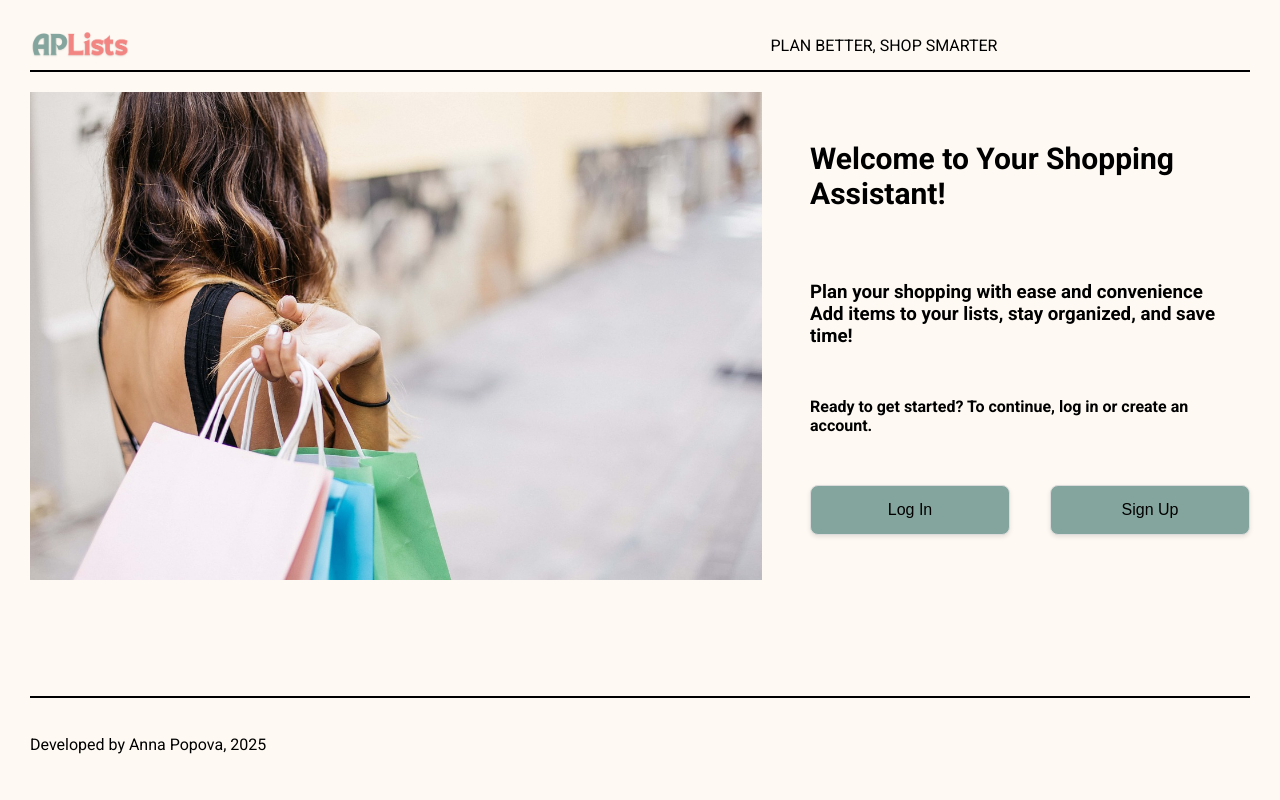
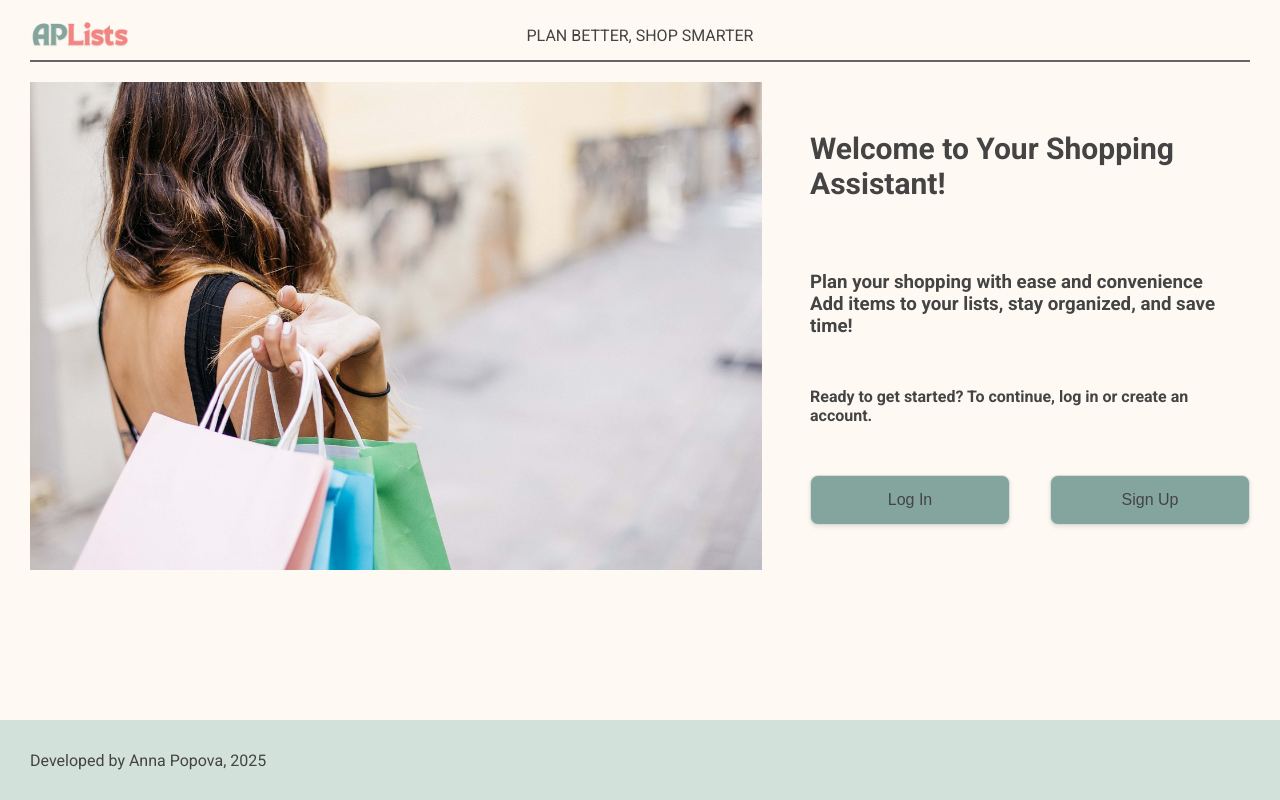
Before and after one commit to anyuka007/shopping-list, a React (Vite) app in the folder frontend/: page /start in a window 1280 px wide. Built offline with nearby package versions, Linux system fonts and the light colour scheme.

Commit message:
style: update button and footer styles, enhance header layout, and clean up CSS across components

```diff
--- a/frontend/src/components/Button/Button.css
+++ b/frontend/src/components/Button/Button.css
@@ -1,8 +1,8 @@
 .button-component {
     background-color: #efefef;
+    color: var(--text-color);
     background-color: var(--secondary-color);
     font-size: 14px;
-    /* margin-bottom: 2rem; */
     padding: 1rem;
     border: 1px solid #dcdcdc;
     border-radius: 8px;
--- a/frontend/src/components/Footer/Footer.css
+++ b/frontend/src/components/Footer/Footer.css
@@ -1,6 +1,12 @@
 .footer {
-    flex: 0 0 7%;
+    flex: 0 0 10%;
     display: flex;
     align-items: center;
-    margin-top: 2rem;
+    /* margin-top: 2rem; */
+    background-color: #d2e1da;
+    /* background-color: #dce8e2; */
 }
+
+.footer p {
+    margin-left: 3rem;
+}
--- a/frontend/src/components/Footer/Footer.jsx
+++ b/frontend/src/components/Footer/Footer.jsx
@@ -1,8 +1,11 @@
-import React from "react";
 import "./Footer.css";
 
 const Footer = () => {
-    return <div className="footer">Developed by Anna Popova, 2025</div>;
+    return (
+        <div className="footer">
+            <p>Developed by Anna Popova, 2025</p>
+        </div>
+    );
 };
 
 export default Footer;
--- a/frontend/src/components/Header/Header.css
+++ b/frontend/src/components/Header/Header.css
@@ -1,8 +1,8 @@
 .header-container {
     display: flex;
-    justify-content: space-between;
     align-items: center;
     margin-bottom: 1rem;
+    padding: 2rem 3rem 0 3rem;
 }
 
 .header-left {
@@ -25,43 +25,3 @@
     gap: 10px;
     justify-self: flex-end;
 }
-
-/* .header-container {
-    display: flex;
-    justify-content: space-between;
-    align-items: center;
-    padding: 1rem;
-    background-color: #f8f8f8;
-}
-
-.header-left {
-    display: flex;
-    align-items: center;
-}
-
-.header-right {
-    display: flex;
-    align-items: center;
-}
-
-.header-container p {
-    margin: 0;
-    text-align: center;
-    flex-grow: 1;
-} */
-
-/* .header-right button {
-    background-color: #efefef;
-    background-color: #84a59d;
-    padding: 1rem;
-    font-size: 14px;
-
-    border: 1px solid #dcdcdc;
-    border-radius: 8px;
-    box-shadow: 0 2px 4px rgba(0, 0, 0, 0.1);
-    transition: background-color 0.3s ease, box-shadow 0.3s ease;
-}
-
-.header-right button:hover {
-    background-color: #bdb8b0;
-} */
--- a/frontend/src/components/List/List.css
+++ b/frontend/src/components/List/List.css
@@ -3,16 +3,11 @@
 .list-container {
     width: 300px;
     height: 300px;
-
     overflow: hidden;
     overflow-y: auto;
-    /* border-radius: 20px;
-    background: #fefaf3;
-    box-shadow: 0 4px 8px rgba(0, 0, 0, 0.1); */
     border-radius: 20px;
     background: var(--primary-color);
     box-shadow: 20px 20px 60px #bebebe, -20px -20px 60px #ffffff;
-
     margin: 1rem;
 }
 
@@ -46,9 +41,6 @@
     background-color: var(--tertiary-color);
     color: #f7ede2;
     max-width: 100%;
-    /* word-wrap: break-word;
-    word-break: break-word;
-    white-space: normal;  */
 }
 
 .list-name-left {
@@ -72,6 +64,21 @@
 .list-name h3:hover {
     color: #555;
     transform: scale(1.1);
+}
+
+.list-new-name-input,
+.list-new-item input {
+    width: 100%;
+    border: none;
+    border-bottom: 1px solid var(--secondary-color);
+    background-color: inherit;
+    font-size: 16px;
+    transition: border-color 0.3s ease;
+}
+
+.list-new-name-input:focus,
+.list-new-item input:focus {
+    outline: none;
 }
 
 .list-name-icons {
@@ -99,25 +106,6 @@
     justify-content: space-between;
     align-items: center;
     padding: 0 2rem;
-    /* margin: 1.2rem 0; */
-}
-
-.list-new-item input {
-    width: 100%;
-    padding: 10px 0;
-    /* border-bottom: 1px solid #ccc; */
-    border: none;
-    border-bottom: 1px solid var(--secondary-color);
-    /* background-color: #fffcf7; */
-    background-color: inherit;
-    font-size: 16px;
-    transition: border-color 0.3s ease;
-}
-
-.list-new-item input:focus {
-    border-color: #fff;
-    border-bottom: 1px solid var(--secondary-color);
-    outline: none;
 }
 
 .plus-icon {
--- a/frontend/src/css/App.css
+++ b/frontend/src/css/App.css
@@ -9,6 +9,7 @@
     --primary-color: #fefaf3;
     --secondary-color: #84a59d;
     --tertiary-color: #f28482;
+    --text-color: #444;
 }
 
 #root {
@@ -17,10 +18,10 @@
 
 body {
     font-size: 1.6rem;
+    color: var(--text-color);
     height: 100%;
     font-family: "Roboto", serif;
     background-color: var(--primary-color);
-    /* background-color: #f7ede2; */
 }
 
 .whole-page {
@@ -28,13 +29,14 @@ body {
     width: 100%;
     display: flex;
     flex-direction: column;
-    padding: 3rem;
+    /*  padding: 3rem; */
 }
 
 .main-container {
     flex: 1 1 auto;
-    border-top: 2px solid black;
-    border-bottom: 2px solid black;
+    border-top: 2px solid #666 /*  var(--text-color) */;
+    /* border-bottom: 2px solid #666; */
+    margin: 0 3rem;
 }
 
 .form-validation-error {
--- a/frontend/src/css/Login.css
+++ b/frontend/src/css/Login.css
@@ -15,9 +15,7 @@
 }
 
 .login-container-form {
-    /*  width: 50%; */
     flex-basis: 35%;
-    /* border: 1px solid black; */
     display: flex;
     flex-direction: column;
     align-items: center;
--- a/frontend/src/css/SignUp.css
+++ b/frontend/src/css/SignUp.css
@@ -15,9 +15,7 @@
 }
 
 .signup-container-form {
-    /*  width: 50%; */
     flex-basis: 35%;
-    /* border: 1px solid black; */
     display: flex;
     flex-direction: column;
     align-items: center;
--- a/frontend/src/css/Start.css
+++ b/frontend/src/css/Start.css
@@ -17,7 +17,6 @@
 .start-container-text {
     width: 100%;
     flex-basis: 35%;
-    /* border: 1px solid black; */
     display: flex;
     flex-direction: column;
     align-items: center;
```
